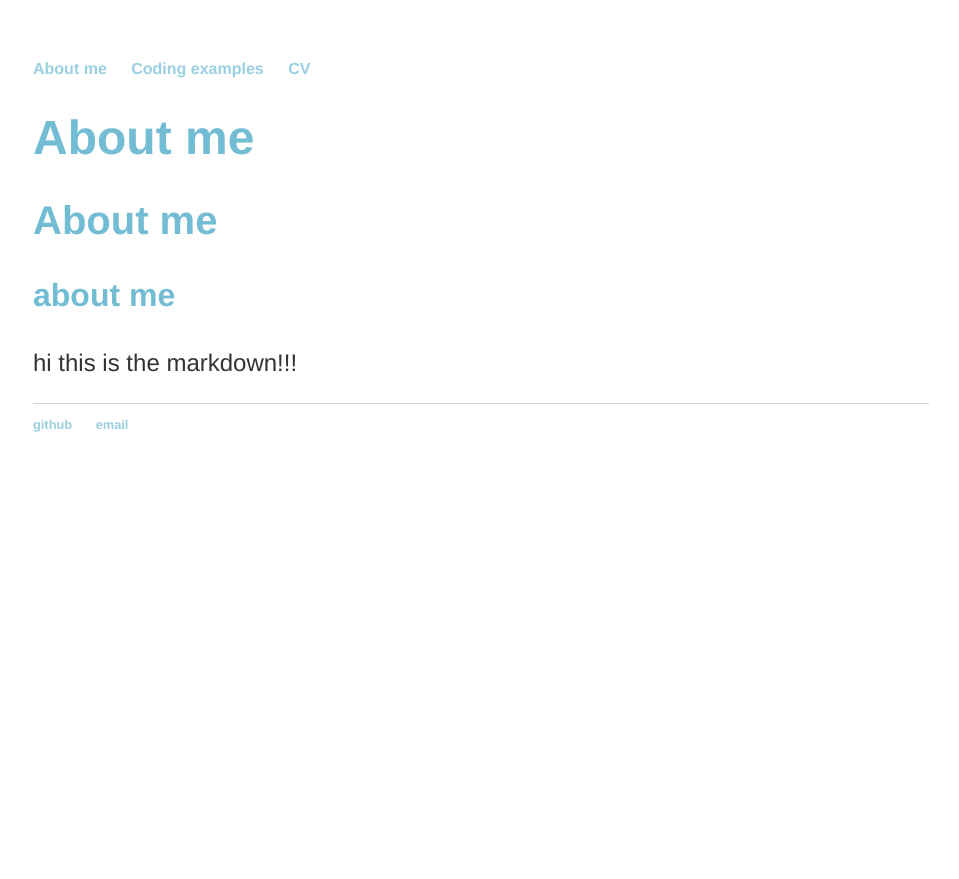
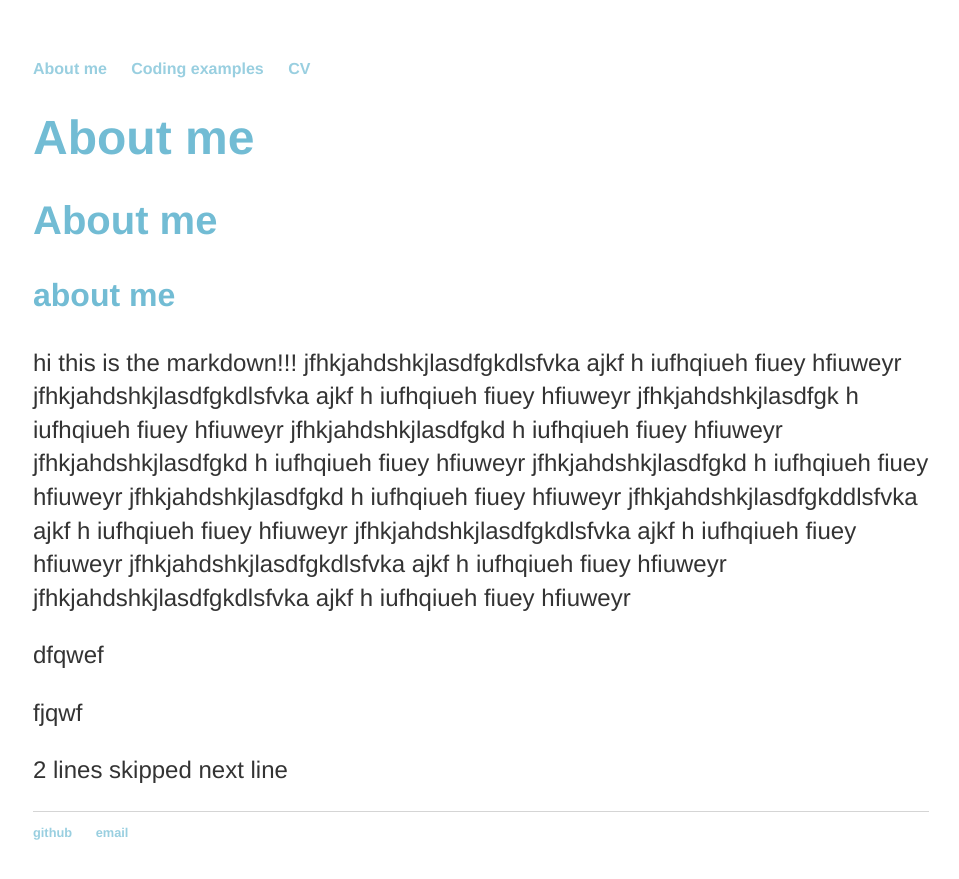
Before and after one commit to lena-kilian/lena-kilian.github.io, a Jekyll site: the page built from index.md, in a window 1280 px wide. Shown: the top 879 px of the page, without its empty margins (159-1118 px from the left). Built offline with Jekyll 4.4.1, drawn with Linux system fonts in a browser that asks for light colours; our own code applies the rules of GitHub Pages for plain Markdown files.

Commit message:
Update index.md

```diff
--- a/index.md
+++ b/index.md
@@ -3,3 +3,12 @@
 ### about me
 
 hi this is the markdown!!!
+jfhkjahdshkjlasdfgkdlsfvka ajkf h iufhqiueh  fiuey hfiuweyr jfhkjahdshkjlasdfgkdlsfvka ajkf h iufhqiueh  fiuey hfiuweyr jfhkjahdshkjlasdfgk h iufhqiueh  fiuey hfiuweyr jfhkjahdshkjlasdfgkd h iufhqiueh  fiuey hfiuweyr jfhkjahdshkjlasdfgkd h iufhqiueh  fiuey hfiuweyr jfhkjahdshkjlasdfgkd h iufhqiueh  fiuey hfiuweyr jfhkjahdshkjlasdfgkd h iufhqiueh  fiuey hfiuweyr jfhkjahdshkjlasdfgkddlsfvka ajkf h iufhqiueh  fiuey hfiuweyr jfhkjahdshkjlasdfgkdlsfvka ajkf h iufhqiueh  fiuey hfiuweyr jfhkjahdshkjlasdfgkdlsfvka ajkf h iufhqiueh  fiuey hfiuweyr jfhkjahdshkjlasdfgkdlsfvka ajkf h iufhqiueh  fiuey hfiuweyr
+
+dfqwef
+
+fjqwf
+
+
+2 lines skipped
+next line
```
